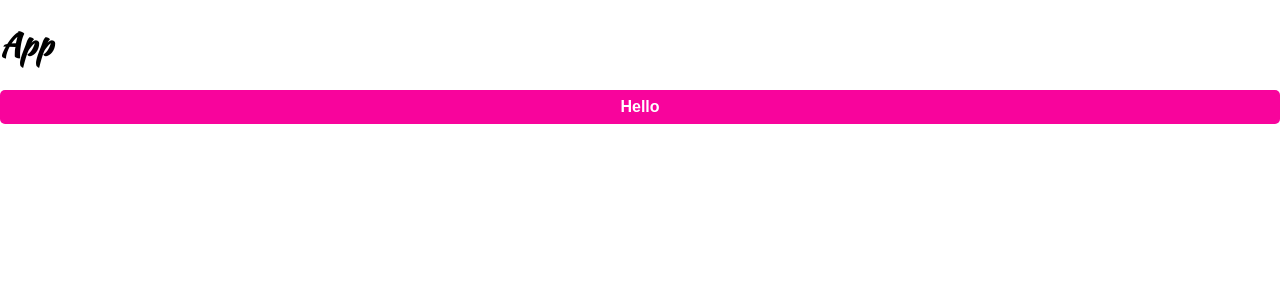
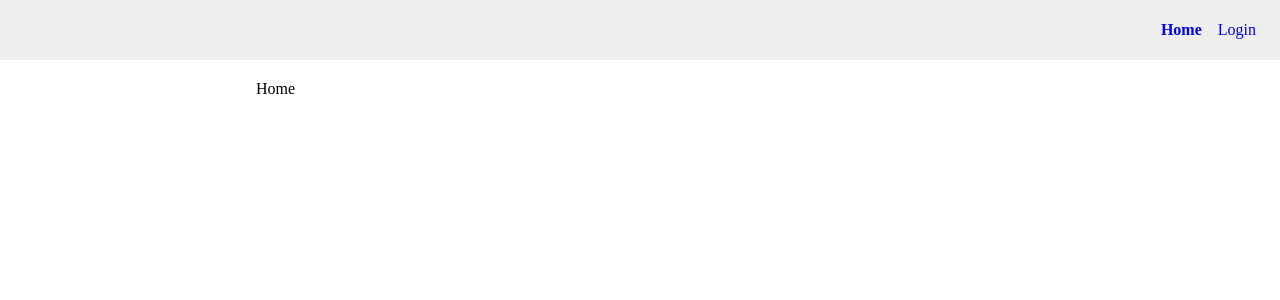
Before and after one commit to vlada-mozgova/styled-components, a React (Create React App) app: page / in a window 1280 px wide. Shown: the top 300 px of the page. Built offline with nearby package versions, Linux system fonts and the light colour scheme.

Commit message:
add pages and layout

```diff
--- a/package.json
+++ b/package.json
@@ -8,6 +8,7 @@
     "@testing-library/user-event": "^13.5.0",
     "react": "^18.2.0",
     "react-dom": "^18.2.0",
+    "react-router-dom": "^6.3.0",
     "react-scripts": "5.0.1",
     "styled-components": "^5.3.5",
     "web-vitals": "^2.1.4"
--- a/public/index.html
+++ b/public/index.html
@@ -25,7 +25,7 @@
       Learn how to configure a non-root public URL by running `npm run build`.
     -->
     <title>React App</title>
-    <link href="https://fonts.googleapis.com/css2?family=Kaushan+Script:wght@400;500;600;700;800;900&display=swap" rel="stylesheet"/>
+    <link href="https://fonts.googleapis.com/css?family=Kaushan+Script:wght@400;500;600;700;800;900&display=swap" rel="stylesheet"/>
   </head>
   <body>
     <noscript>You need to enable JavaScript to run this app.</noscript>
--- a/src/components/App.js
+++ b/src/components/App.js
@@ -1,5 +1,8 @@
-import { Button } from "./common";
+import Home from "pages/Home";
+import Login from "pages/Login";
+import { BrowserRouter, Route, Routes } from "react-router-dom";
 import { createGlobalStyle } from "styled-components";
+import { Layout } from "./common";
 
 const GlobalStyle = createGlobalStyle`
   body{
@@ -13,11 +16,15 @@ const GlobalStyle = createGlobalStyle`
 
 const App = () => {
   return (
-    <div>
+    <>
       <GlobalStyle />
-      <h1>App</h1>
-      <Button>Hello</Button>
-    </div>
+      <BrowserRouter>
+        <Routes>
+          <Route path="/" element={<Home />} />
+          <Route path="/login" element={<Login />} />
+        </Routes>
+      </BrowserRouter>
+    </>
   );
 };
 
--- /dev/null
+++ b/src/components/common/Button.js
@@ -0,0 +1,33 @@
+import styled, { css } from "styled-components";
+
+const Button = styled.button`
+  color: white;
+  background: ${(p) => (p.secondary ? "black" : "#f8049c")};
+  font-weight: bold;
+  ${(p) =>
+    p.large
+      ? css`
+          padding: 10px;
+          border-radius: 7px;
+          font-size: 1.5em;
+        `
+      : css`
+          padding: 8px;
+          border-radius: 5px;
+          font-size: 1em;
+        `}
+
+  box-shadow: none;
+  border: none;
+
+  width: 100%;
+  display: block;
+  white-space: none;
+
+  &:disabled {
+    background: #eee;
+    color: #666;
+  }
+`;
+
+export { Button };
--- a/src/components/common/Button.jsx
+++ /dev/null
@@ -1,22 +0,0 @@
-import styled from "styled-components";
-
-const Button = styled.button`
-  color: white;
-  background: #f8049c;
-  font-weight: bold;
-  padding: 8px;
-  border-radius: 5px;
-  box-shadow: none;
-  border: none;
-  font-size: 1em;
-  width: 100%;
-  display: block;
-  white-space: none;
-
-  &:disabled {
-    background: #eee;
-    color: #666;
-  }
-`;
-
-export { Button };
--- /dev/null
+++ b/src/components/common/Header.js
@@ -0,0 +1,58 @@
+import React from "react";
+import styled from "styled-components";
+import { Link as ReactRouterDomLink, useLocation } from "react-router-dom";
+
+const HeaderWrapper = styled.header`
+  height: 60px;
+  width: 100%;
+  box-sizing: border-box;
+  display: flex;
+  padding: 0 16px;
+  position: fixed;
+  top: 0;
+  background: #eeeeee;
+`;
+
+const Menu = styled.nav`
+  display: flex;
+  position: relative;
+  width: initial;
+  border-bottom: none;
+  margin: auto 0 auto auto;
+  font-family: initial;
+  background: none;
+  left: initial;
+  top: initial;
+`;
+
+const Link = ({ isActive, children, ...props }) => {
+  return <ReactRouterDomLink {...props}>{children}</ReactRouterDomLink>;
+};
+
+const StyledLink = styled(Link)`
+  padding: 4px 8px;
+  display: block;
+  text-align: center;
+  box-sizing: border-box;
+  margin: auto 0;
+  text-decoration: none;
+  font-weight: ${(p) => (p.isActive ? "bold" : "normal")};
+`;
+
+const Header = () => {
+  const { pathname } = useLocation();
+  return (
+    <HeaderWrapper>
+      <Menu>
+        <StyledLink to="/" isActive={pathname === "/"}>
+          Home
+        </StyledLink>
+        <StyledLink to="/login" isActive={pathname === "/login"}>
+          Login
+        </StyledLink>
+      </Menu>
+    </HeaderWrapper>
+  );
+};
+
+export default Header;
--- /dev/null
+++ b/src/components/common/Layout.js
@@ -0,0 +1,28 @@
+import styled from "styled-components";
+import Header from "./Header";
+
+const Content = styled.main`
+  max-width: 800px;
+  margin: 80px auto 0 auto;
+  padding: 0 16px;
+  box-sizing: border-box;
+  font-family: initial;
+
+  h1,
+  h2,
+  h3,
+  h4,
+  h5,
+  h6 {
+    font-family: "Kaushan Script";
+  }
+`;
+
+export const Layout = ({ children }) => {
+  return (
+    <>
+      <Header />
+      <Content>{children}</Content>
+    </>
+  );
+};
--- a/src/components/common/index.js
+++ b/src/components/common/index.js
@@ -1 +1,3 @@
 export * from "./Button";
+export * from "./Layout";
+export * from "./Header";
--- /dev/null
+++ b/src/pages/Home.jsx
@@ -0,0 +1,8 @@
+import { Layout } from "components/common";
+import React from "react";
+
+const Home = () => {
+  return <Layout>Home</Layout>;
+};
+
+export default Home;
--- /dev/null
+++ b/src/pages/Login.jsx
@@ -0,0 +1,8 @@
+import { Layout } from "components/common";
+import React from "react";
+
+const Login = () => {
+  return <Layout>Login</Layout>;
+};
+
+export default Login;
```
Also changed, not shown: 1 other file (tests, documents, lock files or other folders).
